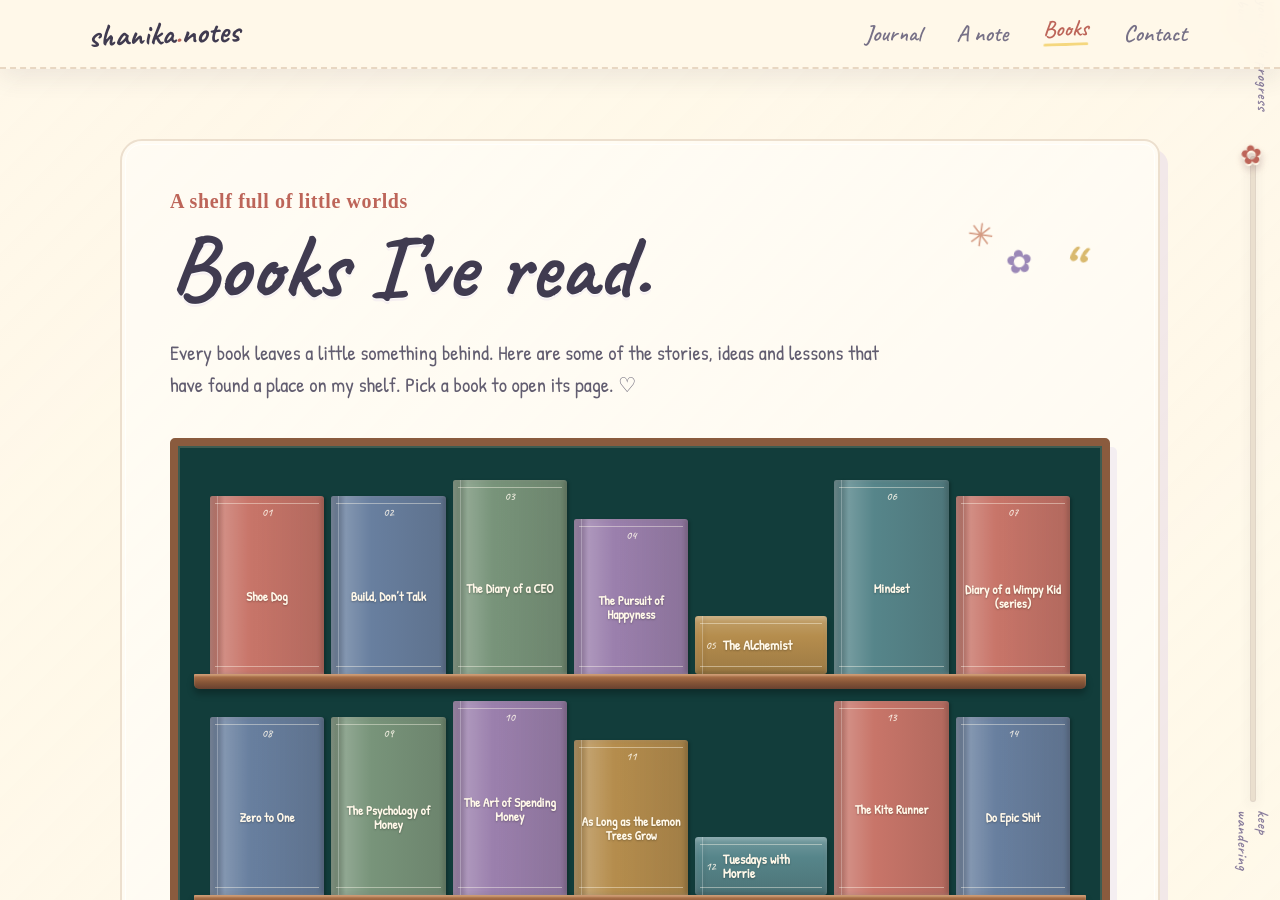
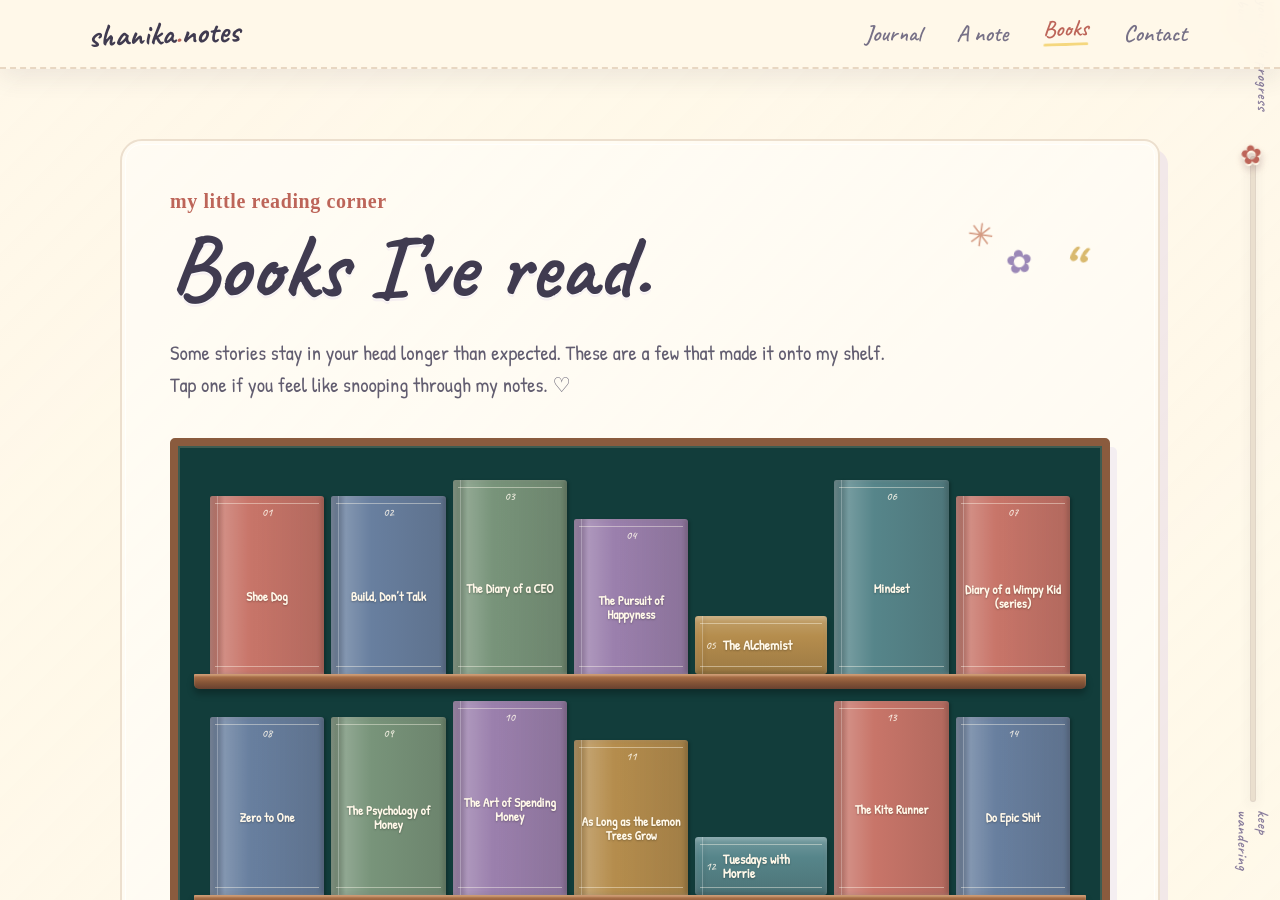
Before and after one commit to shanikashameems/shanikashameems.github.io, a Jekyll site: the page built from projects.md, in a window 1280 px wide and 900 px high. Built offline with Jekyll 4.4.1, drawn with Linux system fonts in a browser that asks for light colours; some web fonts are replaced.

Commit message:
Make bookshelf notes and book details more personal

```diff
--- a/projects.md
+++ b/projects.md
@@ -5,32 +5,32 @@ title: Books
 ---
 
 <article class="content-page reveal library-page">
-  <div class="eyebrow">A shelf full of little worlds</div>
+  <div class="eyebrow">my little reading corner</div>
   <h1>Books I’ve read.</h1>
-  <p class="library-intro">Every book leaves a little something behind. Here are some of the stories, ideas and lessons that have found a place on my shelf. Pick a book to open its page. ♡</p>
+  <p class="library-intro">Some stories stay in your head longer than expected. These are a few that made it onto my shelf. Tap one if you feel like snooping through my notes. ♡</p>
   <div class="library-decor" aria-hidden="true"><span>✳</span><span>✿</span><span>“</span></div>
   <section class="library-room" aria-label="My reading shelf">
     <div class="library-shelf">
-      <div class="shelf-row"><button class="library-book book-coral" type="button" data-title="Shoe Dog" data-author="Phil Knight" data-description="A memoir about the messy early years of Nike, from a small shoe-import business to a global brand." data-takeaway="Big things often begin as uncertain experiments. Keep going, learn from the setbacks, and build with people who believe in the mission." aria-expanded="false"><span class="book-number">01</span><strong>Shoe Dog</strong><small>Phil Knight</small></button>
-<button class="library-book book-blue" type="button" data-title="Build, Don’t Talk" data-author="Raj Shamani" data-description="A practical guide to skills school may not teach, including communication, networking, negotiation, selling and personal finance." data-takeaway="Ideas matter, but action is what turns them into something real. Learn useful skills and practise them." aria-expanded="false"><span class="book-number">02</span><strong>Build, Don’t Talk</strong><small>Raj Shamani</small></button>
-<button class="library-book book-sage" type="button" data-title="The Diary of a CEO" data-author="Steven Bartlett" data-description="A collection of principles about people, business, psychology and personal growth, drawn from the author’s experiences and conversations." data-takeaway="Success is not just about working harder. Understand people, question your assumptions and build strong habits." aria-expanded="false"><span class="book-number">03</span><strong>The Diary of a CEO</strong><small>Steven Bartlett</small></button>
-<button class="library-book book-lilac" type="button" data-title="The Pursuit of Happyness" data-author="Chris Gardner with Quincy Troupe" data-description="Chris Gardner’s memoir follows his struggle through homelessness while he works towards a better future for himself and his son." data-takeaway="Your circumstances can be difficult without getting the final say in your future. Persistence matters, especially when progress is slow." aria-expanded="false"><span class="book-number">04</span><strong>The Pursuit of Happyness</strong><small>Chris Gardner with Quincy Troupe</small></button>
-<button class="library-book book-gold" type="button" data-title="The Alchemist" data-author="Paulo Coelho" data-description="A philosophical novel about Santiago, a young shepherd who travels in search of treasure and discovers what it means to follow a dream." data-takeaway="Pay attention to what matters to you, stay open to unexpected lessons, and have the courage to pursue a meaningful path." aria-expanded="false"><span class="book-number">05</span><strong>The Alchemist</strong><small>Paulo Coelho</small></button>
-<button class="library-book book-teal" type="button" data-title="Mindset" data-author="Carol S. Dweck" data-description="A look at how a fixed mindset and a growth mindset shape the way people approach learning, challenges and failure." data-takeaway="Ability grows with effort, feedback and practice. Being bad at something today does not mean you cannot improve." aria-expanded="false"><span class="book-number">06</span><strong>Mindset</strong><small>Carol S. Dweck</small></button>
-<button class="library-book book-coral" type="button" data-title="Diary of a Wimpy Kid (series)" data-author="Jeff Kinney" data-description="A funny illustrated series told through Greg Heffley’s diary. The shelf’s favourite is Rodrick Rules, with its wonderfully chaotic sibling dynamics." data-takeaway="Humour makes ordinary life memorable. You do not need a grand adventure to find a story worth telling." aria-expanded="false"><span class="book-number">07</span><strong>Diary of a Wimpy Kid (series)</strong><small>Jeff Kinney</small></button>
-<button class="library-book book-blue" type="button" data-title="Zero to One" data-author="Peter Thiel with Blake Masters" data-description="A book about building companies that create something genuinely new, rather than simply copying what already exists." data-takeaway="Look for problems worth solving and think independently. Progress comes from creating something different, not just doing more of the same." aria-expanded="false"><span class="book-number">08</span><strong>Zero to One</strong><small>Peter Thiel with Blake Masters</small></button>
-<button class="library-book book-sage" type="button" data-title="The Psychology of Money" data-author="Morgan Housel" data-description="Short stories and observations about how emotions, behaviour and personal experiences shape financial decisions." data-takeaway="Money is as much about behaviour as knowledge. Patience, humility and knowing what is enough can matter more than clever calculations." aria-expanded="false"><span class="book-number">09</span><strong>The Psychology of Money</strong><small>Morgan Housel</small></button>
-<button class="library-book book-lilac" type="button" data-title="The Art of Spending Money" data-author="Morgan Housel" data-description="A reflection on how to use money in ways that support a meaningful life, rather than treating spending as a scorecard." data-takeaway="The point of money is not to impress people. Spend in ways that genuinely improve your life and protect your peace." aria-expanded="false"><span class="book-number">10</span><strong>The Art of Spending Money</strong><small>Morgan Housel</small></button>
-<button class="library-book book-gold" type="button" data-title="As Long as the Lemon Trees Grow" data-author="Zoulfa Katouh" data-description="A young adult novel set during the Syrian revolution, following Salama as she faces fear, loss, duty and the question of whether to leave home." data-takeaway="It is a reminder to look beyond headlines and numbers, and to recognise the humanity, courage and hope of people living through conflict." aria-expanded="false"><span class="book-number">11</span><strong>As Long as the Lemon Trees Grow</strong><small>Zoulfa Katouh</small></button>
-<button class="library-book book-teal" type="button" data-title="Tuesdays with Morrie" data-author="Mitch Albom" data-description="A memoir about the conversations the author shares with his former professor Morrie Schwartz about love, work, family, ageing and death." data-takeaway="A meaningful life is built around people and values, not just achievements. Make time for the things that matter while you can." aria-expanded="false"><span class="book-number">12</span><strong>Tuesdays with Morrie</strong><small>Mitch Albom</small></button>
-<button class="library-book book-coral" type="button" data-title="The Kite Runner" data-author="Khaled Hosseini" data-description="A novel spanning friendship, betrayal, guilt and redemption, set against the changing history of Afghanistan." data-takeaway="Our choices can stay with us for years. Taking responsibility and trying to make things right are important parts of growing up." aria-expanded="false"><span class="book-number">13</span><strong>The Kite Runner</strong><small>Khaled Hosseini</small></button>
-<button class="library-book book-blue" type="button" data-title="Do Epic Shit" data-author="Ankur Warikoo" data-description="A collection of reflections and practical lessons on career, money, relationships, habits and self-awareness." data-takeaway="Be honest with yourself, take ownership of your choices and stop waiting for the perfect moment to begin." aria-expanded="false"><span class="book-number">14</span><strong>Do Epic Shit</strong><small>Ankur Warikoo</small></button>
-<button class="library-book book-sage" type="button" data-title="Get Epic Shit Done" data-author="Ankur Warikoo" data-description="A practical companion focused on turning intentions into action through better decisions, habits and everyday execution." data-takeaway="Break big goals into small actions. Consistency is less glamorous than motivation, but it gets the work done." aria-expanded="false"><span class="book-number">15</span><strong>Get Epic Shit Done</strong><small>Ankur Warikoo</small></button>
-<button class="library-book book-lilac" type="button" data-title="The 5 AM Club" data-author="Robin Sharma" data-description="A personal-development fable built around a morning routine and the idea of protecting time for movement, reflection and learning." data-takeaway="A deliberate start can shape the rest of the day. Build routines that support your goals instead of relying only on motivation." aria-expanded="false"><span class="book-number">16</span><strong>The 5 AM Club</strong><small>Robin Sharma</small></button>
-<button class="library-book book-gold" type="button" data-title="The Monk Who Sold His Ferrari" data-author="Robin Sharma" data-description="A fable about a successful lawyer who rethinks his life and explores purpose, balance, discipline and inner peace." data-takeaway="Success feels empty if you lose yourself along the way. Make room for health, purpose and relationships too." aria-expanded="false"><span class="book-number">17</span><strong>The Monk Who Sold His Ferrari</strong><small>Robin Sharma</small></button>
-<button class="library-book book-teal" type="button" data-title="11 Rules for Life" data-author="Chetan Bhagat" data-description="A practical self-help book offering advice and principles for navigating personal and professional life." data-takeaway="Take responsibility for your direction. Question advice, make thoughtful choices and keep improving instead of waiting for life to happen." aria-expanded="false"><span class="book-number">18</span><strong>11 Rules for Life</strong><small>Chetan Bhagat</small></button>
-<button class="library-book book-coral" type="button" data-title="8 Rules of Love" data-author="Jay Shetty" data-description="A guide to love and relationships that explores self-awareness, compatibility, healing and building meaningful connections." data-takeaway="Healthy love begins with understanding yourself. Communication, shared values and growth matter more than simply chasing a feeling." aria-expanded="false"><span class="book-number">19</span><strong>8 Rules of Love</strong><small>Jay Shetty</small></button>
-<button class="library-book book-blue" type="button" data-title="Think Like a Monk" data-author="Jay Shetty" data-description="A guide to applying lessons from monastic life to everyday challenges, with a focus on purpose, focus, service and managing the mind." data-takeaway="Protect your attention, be intentional about what you let shape you, and measure a good life by more than external success." aria-expanded="false"><span class="book-number">20</span><strong>Think Like a Monk</strong><small>Jay Shetty</small></button></div>
+      <div class="shelf-row"><button class="library-book book-coral" type="button" data-title="Shoe Dog" data-author="Phil Knight" data-description="This one follows the messy, slightly chaotic beginnings of Nike. Lots of risks, setbacks and figuring-it-out-as-you-go energy." data-takeaway="A reminder that big things can start pretty small. I want to keep showing up even when the plan gets messy." aria-expanded="false"><span class="book-number">01</span><strong>Shoe Dog</strong><small>Phil Knight</small></button>
+<button class="library-book book-blue" type="button" data-title="Build, Don’t Talk" data-author="Raj Shamani" data-description="A practical read about the skills nobody really teaches you in class: communication, networking, selling and getting things done." data-takeaway="Less talking about what I might do, more actually doing it. Noted." aria-expanded="false"><span class="book-number">02</span><strong>Build, Don’t Talk</strong><small>Raj Shamani</small></button>
+<button class="library-book book-sage" type="button" data-title="The Diary of a CEO" data-author="Steven Bartlett" data-description="A bunch of lessons about people, business, habits and why we do the things we do. Easy to dip into and think about." data-takeaway="Success is not just a checklist. Understanding people and myself matters too." aria-expanded="false"><span class="book-number">03</span><strong>The Diary of a CEO</strong><small>Steven Bartlett</small></button>
+<button class="library-book book-lilac" type="button" data-title="The Pursuit of Happyness" data-author="Chris Gardner with Quincy Troupe" data-description="Chris Gardner's story of going through some seriously difficult times while trying to build a better life for himself and his son." data-takeaway="A hard reminder not to decide my future based only on what today looks like." aria-expanded="false"><span class="book-number">04</span><strong>The Pursuit of Happyness</strong><small>Chris Gardner with Quincy Troupe</small></button>
+<button class="library-book book-gold" type="button" data-title="The Alchemist" data-author="Paulo Coelho" data-description="A shepherd goes looking for treasure, and the journey turns into a whole lesson about dreams, choices and paying attention to life." data-takeaway="Keep an eye on the things that genuinely matter to me. The rest can be figured out along the way." aria-expanded="false"><span class="book-number">05</span><strong>The Alchemist</strong><small>Paulo Coelho</small></button>
+<button class="library-book book-teal" type="button" data-title="Mindset" data-author="Carol S. Dweck" data-description="This one's about the way we think about ability, failure and learning. Basically, the difference between 'I can't' and 'I can't yet'." data-takeaway="I don't have to be good at something immediately. I just have to be willing to learn." aria-expanded="false"><span class="book-number">06</span><strong>Mindset</strong><small>Carol S. Dweck</small></button>
+<button class="library-book book-coral" type="button" data-title="Diary of a Wimpy Kid (series)" data-author="Jeff Kinney" data-description="Greg Heffley's chaotic diary entries. Funny, awkward and honestly still a comfort read. Rodrick Rules gets extra points." data-takeaway="Life doesn't have to be serious all the time. Sometimes the funny little stuff is the best part." aria-expanded="false"><span class="book-number">07</span><strong>Diary of a Wimpy Kid (series)</strong><small>Jeff Kinney</small></button>
+<button class="library-book book-blue" type="button" data-title="Zero to One" data-author="Peter Thiel with Blake Masters" data-description="A book about building something new instead of making another copy of what's already out there." data-takeaway="Think differently. Solve something real. Don't build something just because everyone else is building it." aria-expanded="false"><span class="book-number">08</span><strong>Zero to One</strong><small>Peter Thiel with Blake Masters</small></button>
+<button class="library-book book-sage" type="button" data-title="The Psychology of Money" data-author="Morgan Housel" data-description="Short stories about money, behaviour and the very human emotions behind financial decisions." data-takeaway="Knowing the numbers is one thing. Knowing myself is a whole other part of the equation." aria-expanded="false"><span class="book-number">09</span><strong>The Psychology of Money</strong><small>Morgan Housel</small></button>
+<button class="library-book book-lilac" type="button" data-title="The Art of Spending Money" data-author="Morgan Housel" data-description="A reminder that money is supposed to make life better, not become a competition or a personality trait." data-takeaway="Spend on what actually makes life good. Impressing strangers is an exhausting hobby." aria-expanded="false"><span class="book-number">10</span><strong>The Art of Spending Money</strong><small>Morgan Housel</small></button>
+<button class="library-book book-gold" type="button" data-title="As Long as the Lemon Trees Grow" data-author="Zoulfa Katouh" data-description="A powerful story set during the Syrian revolution. It stays with you and makes the human side of conflict impossible to ignore." data-takeaway="There are real people behind every headline. I want to remember that." aria-expanded="false"><span class="book-number">11</span><strong>As Long as the Lemon Trees Grow</strong><small>Zoulfa Katouh</small></button>
+<button class="library-book book-teal" type="button" data-title="Tuesdays with Morrie" data-author="Mitch Albom" data-description="A series of conversations about love, family, work, growing older and what makes a life meaningful." data-takeaway="Make time for people. The important stuff is usually not the stuff on a to-do list." aria-expanded="false"><span class="book-number">12</span><strong>Tuesdays with Morrie</strong><small>Mitch Albom</small></button>
+<button class="library-book book-coral" type="button" data-title="The Kite Runner" data-author="Khaled Hosseini" data-description="A story about friendship, guilt, betrayal and trying to make things right. An emotional one, definitely." data-takeaway="Our choices matter, and owning up to them matters too." aria-expanded="false"><span class="book-number">13</span><strong>The Kite Runner</strong><small>Khaled Hosseini</small></button>
+<button class="library-book book-blue" type="button" data-title="Do Epic Shit" data-author="Ankur Warikoo" data-description="A collection of straight-to-the-point thoughts about work, money, relationships and figuring yourself out." data-takeaway="Stop waiting for the perfect time. Start with what I have." aria-expanded="false"><span class="book-number">14</span><strong>Do Epic Shit</strong><small>Ankur Warikoo</small></button>
+<button class="library-book book-sage" type="button" data-title="Get Epic Shit Done" data-author="Ankur Warikoo" data-description="The practical side of turning plans into actual action, one small step at a time." data-takeaway="Motivation comes and goes. A tiny bit of consistency does the heavy lifting." aria-expanded="false"><span class="book-number">15</span><strong>Get Epic Shit Done</strong><small>Ankur Warikoo</small></button>
+<button class="library-book book-lilac" type="button" data-title="The 5 AM Club" data-author="Robin Sharma" data-description="A story built around morning routines, focus and making a little space for yourself before the day gets loud." data-takeaway="A routine should help me, not become another reason to feel guilty. Balance, please." aria-expanded="false"><span class="book-number">16</span><strong>The 5 AM Club</strong><small>Robin Sharma</small></button>
+<button class="library-book book-gold" type="button" data-title="The Monk Who Sold His Ferrari" data-author="Robin Sharma" data-description="A fable about a successful lawyer rethinking what success actually means and what a good life looks like." data-takeaway="I don't want to get so busy chasing things that I forget to enjoy being here." aria-expanded="false"><span class="book-number">17</span><strong>The Monk Who Sold His Ferrari</strong><small>Robin Sharma</small></button>
+<button class="library-book book-teal" type="button" data-title="11 Rules for Life" data-author="Chetan Bhagat" data-description="A practical set of ideas about handling life, work and the choices that come with both." data-takeaway="Take advice, think about it, then make my own decisions." aria-expanded="false"><span class="book-number">18</span><strong>11 Rules for Life</strong><small>Chetan Bhagat</small></button>
+<button class="library-book book-coral" type="button" data-title="8 Rules of Love" data-author="Jay Shetty" data-description="A guide to relationships, self-awareness, healing and building something healthy with another person." data-takeaway="Understanding myself is part of understanding how I show up for other people." aria-expanded="false"><span class="book-number">19</span><strong>8 Rules of Love</strong><small>Jay Shetty</small></button>
+<button class="library-book book-blue" type="button" data-title="Think Like a Monk" data-author="Jay Shetty" data-description="Lessons about focus, purpose, managing your thoughts and being a little more intentional with your time." data-takeaway="Protect my peace and attention. Both are way too easy to give away." aria-expanded="false"><span class="book-number">20</span><strong>Think Like a Monk</strong><small>Jay Shetty</small></button></div>
       <div class="shelf-plank"><span></span></div>
     </div>
   </section>
```
